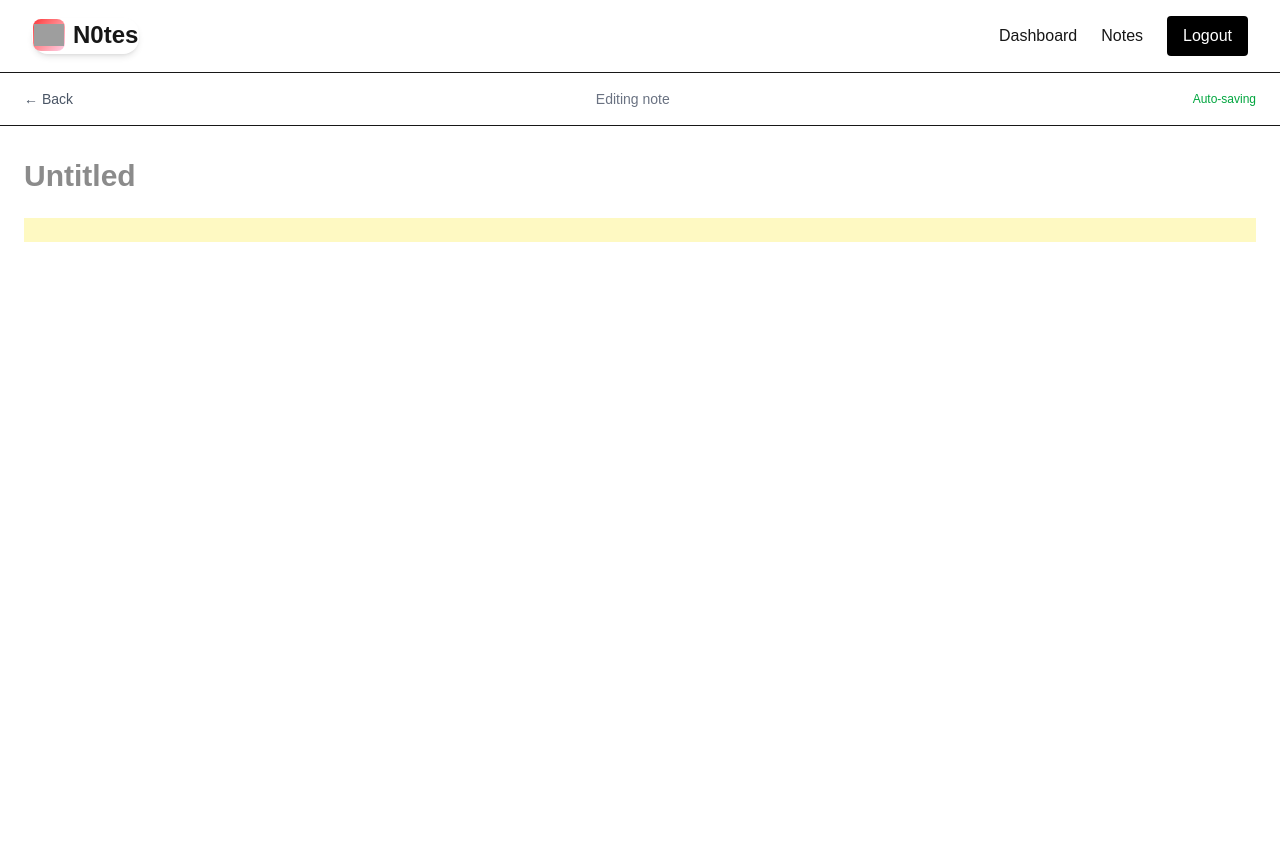
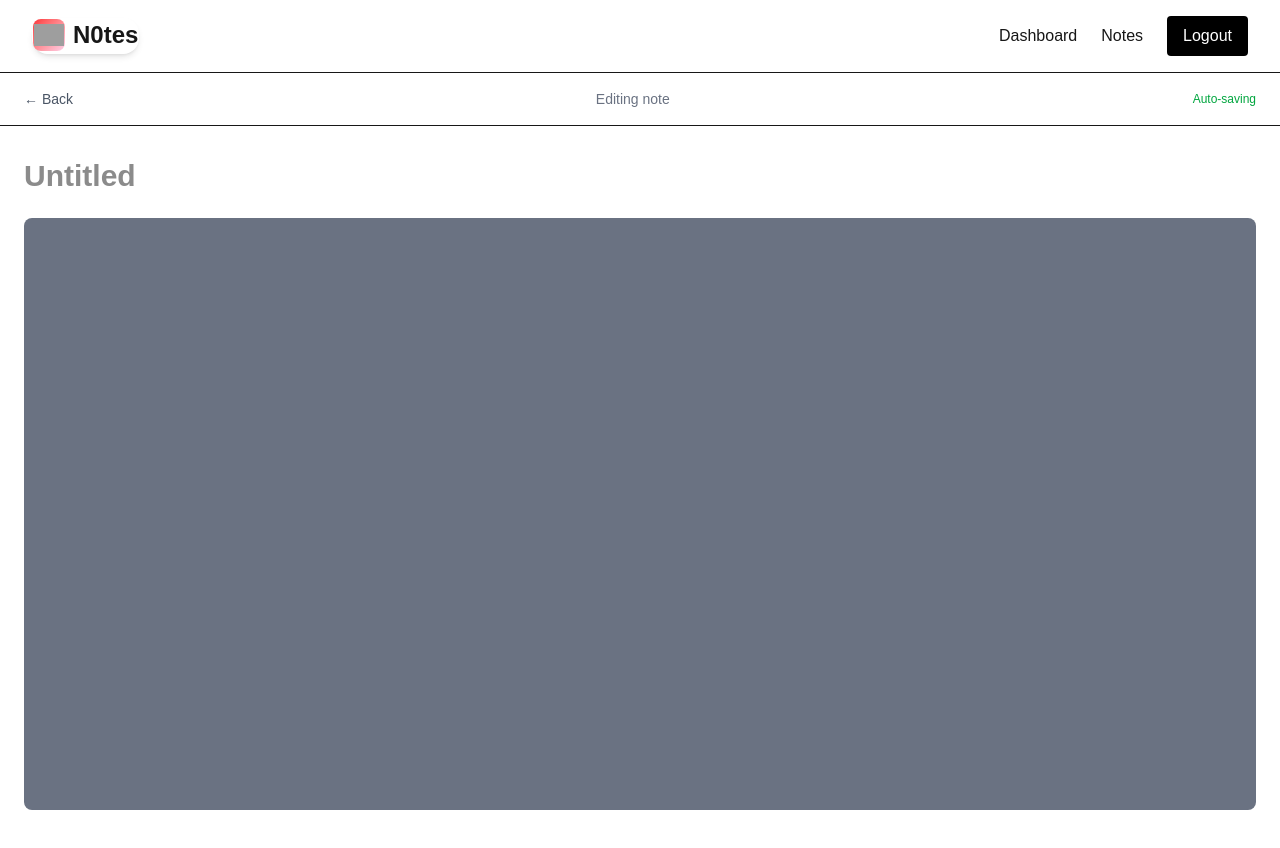
Before and after one commit to Vvnu/n0tesai, a Next.js app: page /notes/1 in a window 1280 px wide. Shown: the top 848 px of the page. Built offline with nearby package versions, Linux system fonts and the light colour scheme; no server answers; the database is empty; sample sign-in values are in the browser's storage; grey boxes are pictures that could not be loaded.

Commit message:
ui update

```diff
--- a/app/(dashboard)/notes/[id]/page.tsx
+++ b/app/(dashboard)/notes/[id]/page.tsx
@@ -73,7 +73,7 @@ export default function NoteEditorPage() {
       </header>
 
       {/* Editor Area */}
-      <main className="flex-1 overflow-y-auto px-6 py-8">
+  <main className="flex-1 overflow-hidden px-6 py-8">
         <input
           type="text"
           value={title}
--- a/components/EditorToolbar.tsx
+++ b/components/EditorToolbar.tsx
@@ -1,6 +1,15 @@
 'use client';
 
 import { Editor } from '@tiptap/react';
+import {
+  Bold,
+  Italic,
+  Highlighter,
+  Heading1,
+  Heading2,
+  List,
+  ListOrdered,
+} from 'lucide-react';
 
 type ToolbarProps = {
   editor: Editor | null;
@@ -9,51 +18,83 @@ type ToolbarProps = {
 export default function EditorToolbar({ editor }: ToolbarProps) {
   if (!editor) return null;
 
-  const buttonClass = (active: boolean) =>
-    `px-3 py-1 rounded text-sm border ${
-      active ? 'bg-black text-white' : 'bg-gray-100 text-black'
+  const btn = (active: boolean) =>
+    `p-2 rounded-md border transition flex items-center justify-center
+     ${active
+       ? 'bg-black text-white border-black shadow-sm'
+       : 'bg-white text-black border-gray-300 hover:bg-gray-100'
      }`;
 
   return (
-    <div className="flex gap-2 border-b pb-3 mb-4">
+    <div className="sticky top-0 z-40 mb-6">
+      <div className="flex flex-wrap items-center gap-2 rounded-xl border bg-gray-50 px-4 py-3 shadow-sm">
+
+        {/* text styles */}
+        <div className="flex gap-1">
           <button
             onClick={() => editor.chain().focus().toggleBold().run()}
-        className={buttonClass(editor.isActive('bold'))}
+            className={btn(editor.isActive('bold'))}
           >
-        Bold
+            <Bold size={16} />
           </button>
 
           <button
             onClick={() => editor.chain().focus().toggleItalic().run()}
-        className={buttonClass(editor.isActive('italic'))}
+            className={btn(editor.isActive('italic'))}
           >
-        Italic
+            <Italic size={16} />
           </button>
 
           <button
             onClick={() => editor.chain().focus().toggleHighlight().run()}
-        className={buttonClass(editor.isActive('highlight'))}
+            className={btn(editor.isActive('highlight'))}
           >
-        Highlight
+            <Highlighter size={16} />
           </button>
+        </div>
 
+        <div className="h-6 w-px bg-gray-300 mx-1" />
+
+        {/* headings */}
+        <div className="flex gap-1">
           <button
             onClick={() =>
               editor.chain().focus().toggleHeading({ level: 1 }).run()
             }
-        className={buttonClass(editor.isActive('heading', { level: 1 }))}
+            className={btn(editor.isActive('heading', { level: 1 }))}
           >
-        H1
+            <Heading1 size={16} />
           </button>
 
           <button
             onClick={() =>
               editor.chain().focus().toggleHeading({ level: 2 }).run()
             }
-        className={buttonClass(editor.isActive('heading', { level: 2 }))}
+            className={btn(editor.isActive('heading', { level: 2 }))}
           >
-        H2
+            <Heading2 size={16} />
           </button>
+        </div>
+
+        <div className="h-6 w-px bg-gray-300 mx-1" />
+
+        {/* lists */}
+        <div className="flex gap-1">
+          <button
+            onClick={() => editor.chain().focus().toggleBulletList().run()}
+            className={btn(editor.isActive('bulletList'))}
+          >
+            <List size={16} />
+          </button>
+
+          <button
+            onClick={() => editor.chain().focus().toggleOrderedList().run()}
+            className={btn(editor.isActive('orderedList'))}
+          >
+            <ListOrdered size={16} />
+          </button>
+        </div>
+      </div>
     </div>
   );
 }
--- a/components/NoteEditor.tsx
+++ b/components/NoteEditor.tsx
@@ -77,7 +77,7 @@ export default function NoteEditor({ noteId }: NoteEditorProps) {
     <div className="relative">
       {showToolbar && (
         <div
-          className="fixed z-50 flex gap-1 bg-black text-white rounded-xl px-3 py-2 shadow-lg"
+          className="fixed z-50 flex gap-3 bg-black text-white rounded-xl px-3 py-2 shadow-lg"
           style={{ top: toolbarPosition.top, left: toolbarPosition.left }}
         >
           <button onClick={() => editor.chain().focus().toggleBold().run()}>B</button>
@@ -91,11 +91,27 @@ export default function NoteEditor({ noteId }: NoteEditorProps) {
         </div>
       )}
 
-      <div className="prose max-w-none">
+<div className="prose max-w-none w-full">
         <EditorContent
-          editor={editor}
-          className="[&_ul]:list-disc [&_ul]:pl-6 [&_ol]:list-decimal [&_ol]:pl-6 [&_li]:ml-4 bg-yellow-100 text-black"
-        />
+  editor={editor}
+  className="
+    w-full
+    min-h-[70vh]
+    bg-gray-500
+    text-black
+    px-6
+    py-4
+    rounded-lg
+    focus:outline-none
+    [&_.ProseMirror]:min-h-[70vh]
+    [&_.ProseMirror]:w-full
+   [&_.ProseMirror::selection]:bg-yellow-300
+[&_.ProseMirror::selection]:text-black
+
+
+  "
+/>
+
       </div>
     </div>
   )
--- a/components/NotesList.tsx
+++ b/components/NotesList.tsx
@@ -70,7 +70,7 @@ export default function NotesList() {
       {notes.map(note => (
         <div
           key={note.id}
-          className="flex justify-between items-center p-4 border rounded-lg hover:bg-gray-50 transition"
+          className="flex justify-between items-center p-4 border rounded-lg bg-gray-500 hover:bg-gray-50  text-black transition"
         >
           {/* Open Note */}
           <div
--- a/package.json
+++ b/package.json
@@ -17,6 +17,7 @@
     "@tiptap/starter-kit": "^3.19.0",
     "@tiptap/suggestion": "^3.19.0",
     "firebase": "^12.8.0",
+    "lucide-react": "^0.564.0",
     "next": "16.1.4",
     "react": "19.2.3",
     "react-dom": "19.2.3",
```
Also changed, not shown: 1 other file (tests, documents, lock files or other folders). Lines whose indentation alone changed are shown as unchanged.
